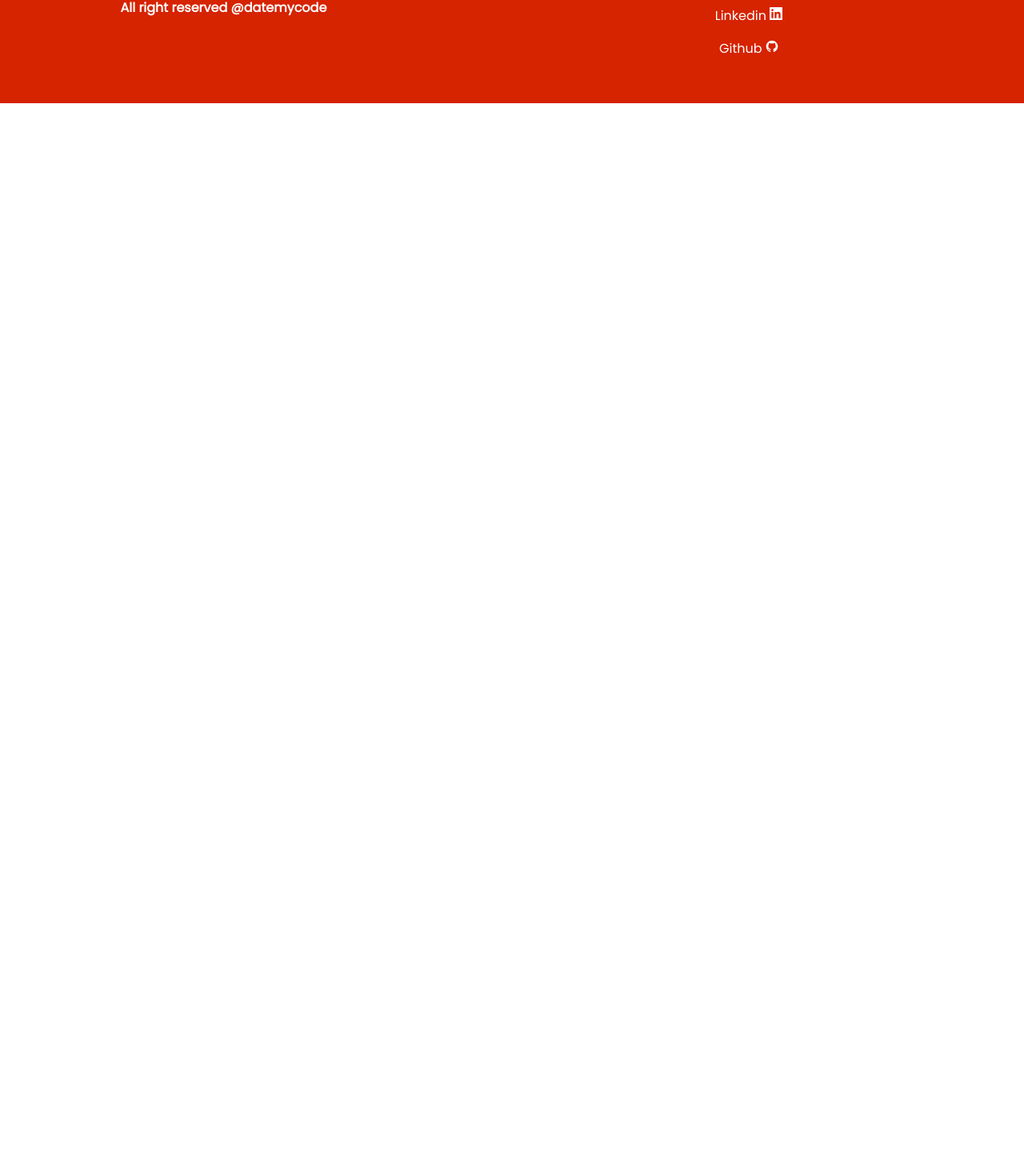
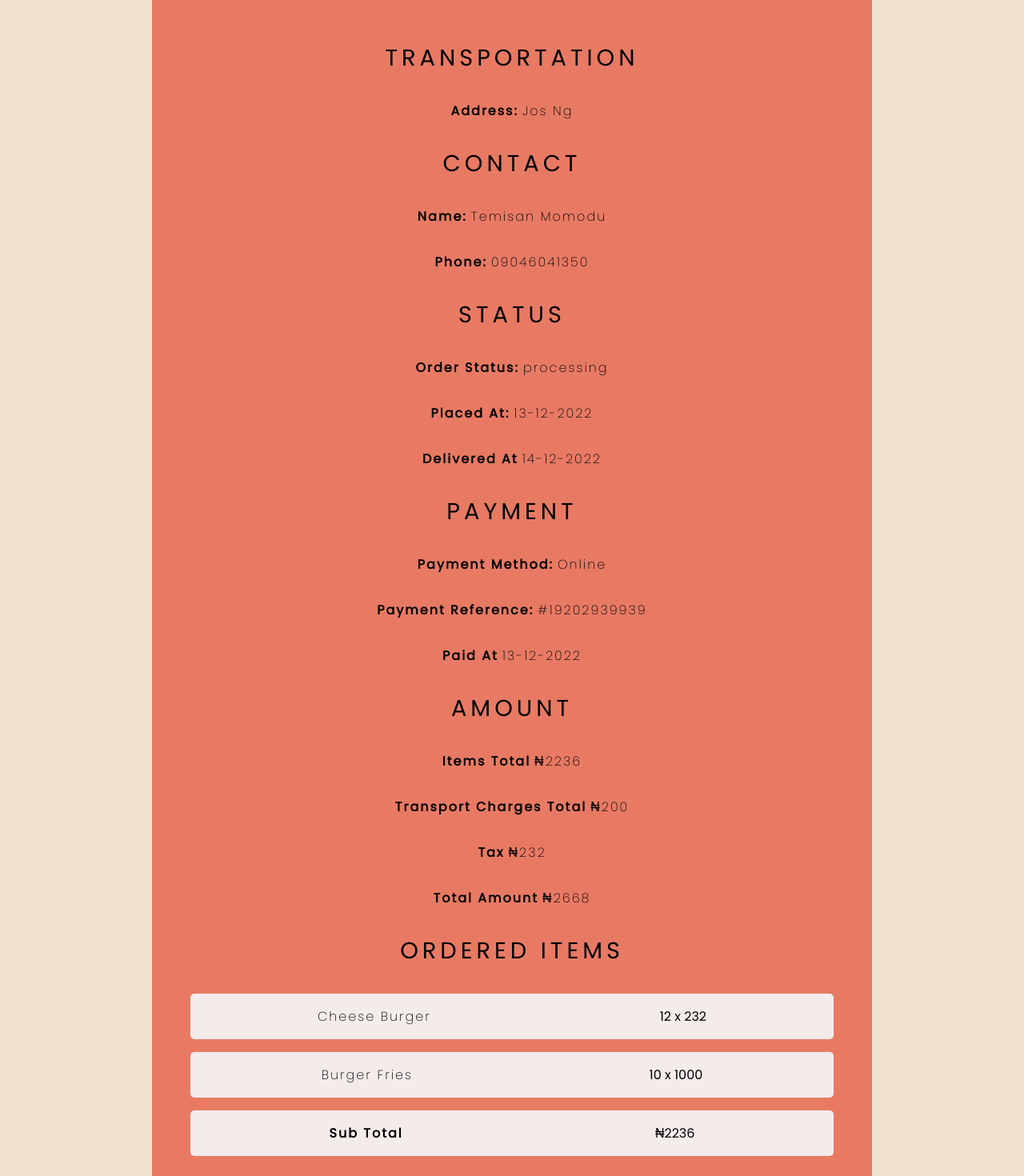
Before and after one commit to temisan0x/Burger-King, a React (Create React App) app in the folder frontend/: page /my-orders/1 in a window 1280 px wide. Shown: the part 259-1729 px from the top of the page at 80% size. Before the commit the page ends 800 px from the top, so only its background shows below. Built offline with nearby package versions, Linux system fonts and the light colour scheme.

Commit message:
feat: code cleanup

```diff
--- a/frontend/src/App.js
+++ b/frontend/src/App.js
@@ -10,6 +10,7 @@ import Transport from "./components/cart/Transport";
 import ConfirmOrder from "./components/cart/ConfirmOrder";
 import PaymentSuccess from "./components/cart/PaymentSuccess";
 import MyOrders from "./components/myOrders/MyOrders";
+import OrderDetails from "./components/myOrders/OrderDetails";
 
 import "./styles/app.scss";
 import "./styles/login.scss";
@@ -24,6 +25,7 @@ import "./styles/transport.scss";
 import "./styles/confirmOrder.scss";
 import "./styles/paymentSuccess.scss";
 import "./styles/myOrders.scss";
+import "./styles/orderDetails.scss";
 
 function App() {
   return (
@@ -34,6 +36,7 @@ function App() {
         <Route path="/contact" element={<Contact/>} />
         <Route path="/cart" element={<Cart/>} />
         <Route path="/my-orders" element={<MyOrders/>} />
+        <Route path="/my-orders/:id" element={<OrderDetails/>} />
         <Route path="/transport" element={<Transport/>} />
         <Route path="/confirm-order" element={<ConfirmOrder/>} />
         <Route path="/payment-success" element={<PaymentSuccess/>} />
--- a/frontend/src/components/myOrders/MyOrders.jsx
+++ b/frontend/src/components/myOrders/MyOrders.jsx
@@ -28,7 +28,7 @@ const MyOrders = () => {
                 <td>₦{2236}</td>
                 <td>COD</td>
                 <td>
-                  <Link to={`/order/${"sam"}`}>
+                  <Link to={`/my-orders/${"sjdhsd"}`}>
                       <AiOutlineEye/>
                   </Link>
                 </td>
--- a/frontend/src/components/myOrders/OrderDetails.jsx
+++ b/frontend/src/components/myOrders/OrderDetails.jsx
@@ -1,9 +1,106 @@
-import React from 'react'
+import React from "react";
 
 const OrderDetails = () => {
   return (
-    <div>OrderDetails</div>
-  )
-}
+    <section className="orderDetails">
+      <main>
+        <h1>Order Details</h1>
+        <div>
+          <h1>Transportation</h1>
+          <p>
+            <b>Address:</b>
+            {"Jos Ng"}
+          </p>
+        </div>
+        <div>
+          <h1>Contact</h1>
+          <p>
+            <b>Name:</b>
+            {"Temisan Momodu"}
+          </p>
+          <p>
+            <b>Phone:</b>
+            {"09046041350"}
+          </p>
+        </div>
+        <div>
+          <h1>Status</h1>
+          <p>
+            <b>Order Status:</b>
+            {"processing"}
+          </p>
+          <p>
+            <b>Placed At:</b>
+            {"13-12-2022"}
+          </p>
+          <p>
+            <b>Delivered At</b>
+            {"14-12-2022"}
+          </p>
+        </div>
+        <div>
+          <h1>Payment</h1>
+          <p>
+            <b>Payment Method:</b>
+            {"Online"}
+          </p>
+          <p>
+            <b>Payment Reference:</b>#{"19202939939"}
+          </p>
+          <p>
+            <b>Paid At</b>
+            {"13-12-2022"}
+          </p>
+        </div>
+        <div>
+          <h1>Amount</h1>
+          <p>
+            <b>Items Total</b>₦{2236}
+          </p>
+          <p>
+            <b>Transport Charges Total</b>₦{200}
+          </p>
+          <p>
+            <b>Tax</b>₦{232}
+          </p>
+          <p>
+            <b>Total Amount</b>₦{232 + 200 + 2236}
+          </p>
+        </div>
+        <article>
+          <h1>Ordered Items</h1>
+          <div>
+            <h4>Cheese Burger</h4>
+            <div>
+              <span>{12}</span> x <span>{232}</span>
+            </div>
+          </div>
+          <div>
+            <h4>Burger Fries</h4>
+            <div>
+              <span>{10}</span> x <span>{1000}</span>
+            </div>
+          </div>
+          <div>
+            <h4
+              style={{
+                fontWeight: 800,
+              }}
+            >
+              Sub Total
+            </h4>
+            <div
+              style={{
+                fontWeight:500,
+              }}
+            >
+              ₦{2236}
+            </div>
+          </div>
+        </article>
+      </main>
+    </section>
+  );
+};
 
-export default OrderDetails
+export default OrderDetails;
--- a/frontend/src/styles/myOrders.scss
+++ b/frontend/src/styles/myOrders.scss
@@ -46,7 +46,11 @@
             color: rgba(0, 0, 0, 0.944);
             font-weight: 400;
             > a {
-                color: #000;
+                color: rgb(248, 248, 248);
+
+                > svg {
+                    font-size: 28px;
+                }
             }
         }
       }
--- /dev/null
+++ b/frontend/src/styles/orderDetails.scss
@@ -0,0 +1,84 @@
+@import "color.scss";
+
+.orderDetails {
+  background: $textLight;
+  width: 100%;
+  padding: 30px 0;
+
+  > main {
+    height: 100%;
+    max-width: 900px;
+    background: #e87a64;
+    padding: 2rem;
+    margin: auto;
+    overflow-x: auto;
+
+    > h1 {
+      text-transform: uppercase;
+      text-align: center;
+      font-size: 3rem;
+      font-weight: 400;
+      margin: 3rem;
+    }
+
+    > div {
+      margin: 2rem 0;
+      text-align: center;
+
+      > h1 {
+        font-size: 1.8rem;
+        font-weight: 400;
+        letter-spacing: 5px;
+        text-transform: uppercase;
+      }
+      > p {
+        font-weight: 200;
+        white-space: nowrap;
+        letter-spacing: 2px;
+        margin: 2rem 0;
+        > b {
+          margin-right: 5px;
+        }
+      }
+    }
+    > article {
+      > h1 {
+        font-size: 1.8rem;
+        font-weight: 400;
+        text-transform: uppercase;
+        letter-spacing: 5px;
+        margin: 2rem 0;
+        text-align: center;
+      }
+      > div {
+        background-color: rgba(245, 245, 245, 0.933);
+        margin: 1rem;
+        display: flex;
+        align-items: center;
+        justify-content: space-between;
+        padding: 1rem;
+        border-radius: 5px;
+        > h4 {
+          font-weight: 200;
+          letter-spacing: 2px;
+        }
+      }
+    }
+  }
+}
+
+@media screen and (max-width: 600px) {
+  .orderDetails > main > h1 {
+    font-size: 1.9rem;
+  }
+  .orderDetails > main > div {
+    h1 {
+      font-size: 1.3rem;
+    }
+    > p {
+        letter-spacing: 1px;
+        font-size: 0.9rem;
+        margin: 2rem;
+    }
+  }
+}
```
